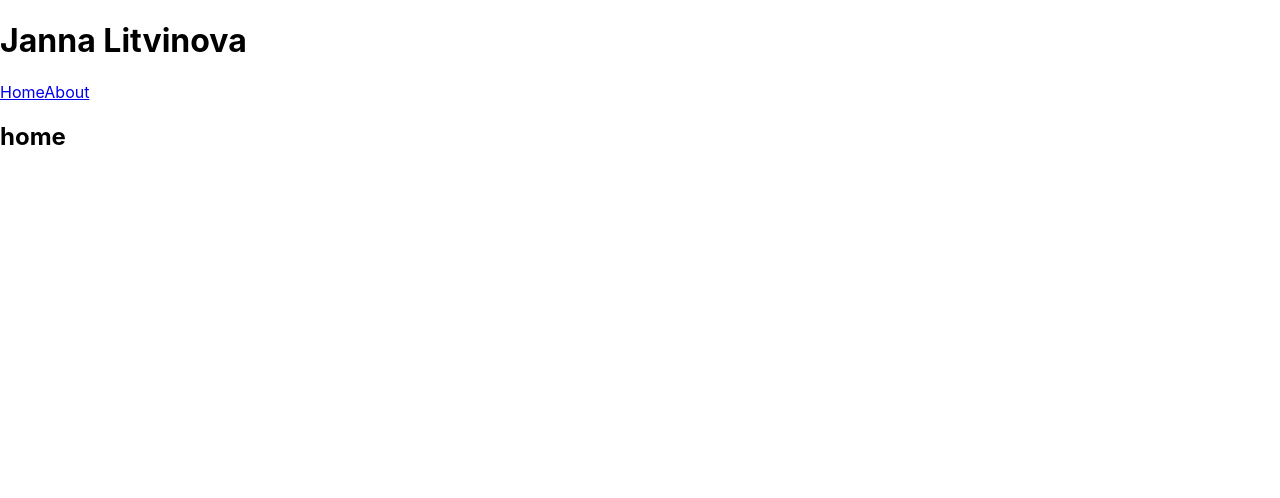
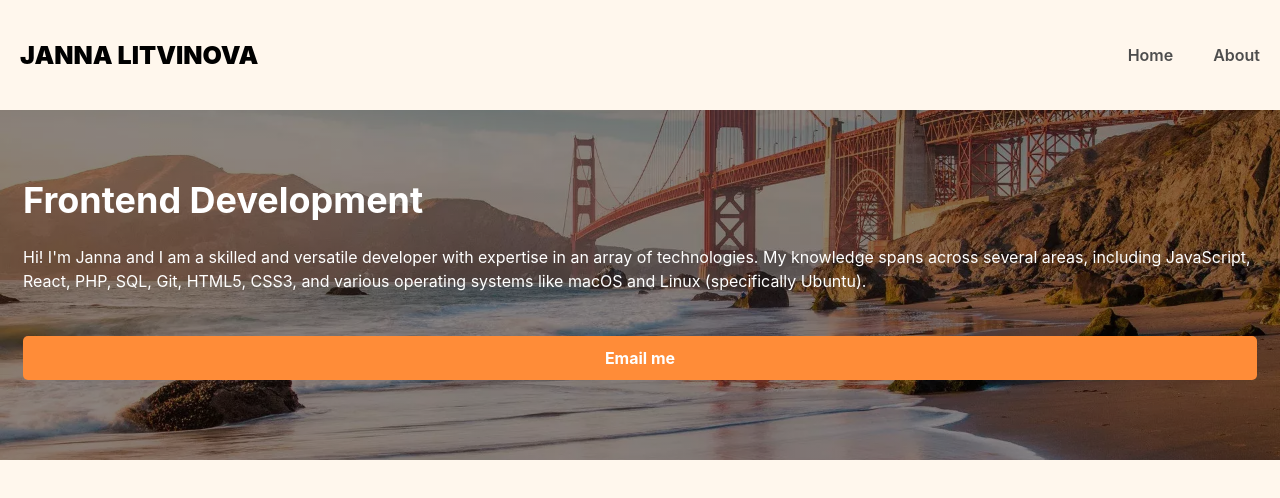
Before and after one commit to litvinovajann/personalSite, a React (Create React App) app: page / in a window 1280 px wide. Shown: the top 498 px of the page. Built offline with nearby package versions, Linux system fonts and the light colour scheme.

Commit message:
added styles and description

```diff
--- a/src/App.js
+++ b/src/App.js
@@ -8,7 +8,7 @@ function App() {
   return (
     <BrowserRouter>
     <header>
-      <h1> Janna Litvinova </h1>
+    <Link className="site-logo" to="/">Janna Litvinova</Link>
       <nav>
         <Link to="/">Home</Link>
         <Link to="/about">About</Link>
--- a/src/components/Home.js
+++ b/src/components/Home.js
@@ -1,6 +1,12 @@
 import React from 'react'
+import { Link } from "react-router-dom"
+
 export default function About() {
     return(
-        <h2>home</h2>
+        <div className="home-container">
+        <h1>Frontend Development</h1>
+        <p>Hi! I'm Janna and I am a skilled and versatile developer with expertise in an array of technologies. My knowledge spans across several areas, including JavaScript, React, PHP, SQL, Git, HTML5, CSS3, and various operating systems like macOS and Linux (specifically Ubuntu).</p>
+        <Link to="/">Email me</Link>
+    </div>
     )
 }
--- a/src/index.css
+++ b/src/index.css
@@ -1,13 +1,146 @@
-body {
-  margin: 0;
-  font-family: -apple-system, BlinkMacSystemFont, 'Segoe UI', 'Roboto', 'Oxygen',
-    'Ubuntu', 'Cantarell', 'Fira Sans', 'Droid Sans', 'Helvetica Neue',
-    sans-serif;
-  -webkit-font-smoothing: antialiased;
-  -moz-osx-font-smoothing: grayscale;
+
+* {
+  box-sizing: border-box;
 }
 
-code {
-  font-family: source-code-pro, Menlo, Monaco, Consolas, 'Courier New',
-    monospace;
+html, body {
+  margin: 0;
+  padding: 0;
+  background-color: #FFF7ED;
+  font-family: "Inter", sans-serif;
 }
+
+body::-webkit-scrollbar {
+display: none;
+}
+
+body {
+-ms-overflow-style: none;
+scrollbar-width: none;
+}
+
+header {
+  height: 110px;
+  display: flex;
+  align-items: center;
+  padding-block: 10px;
+}
+
+header .site-logo {
+  color: black;
+  margin-right: auto;
+  text-transform: uppercase;
+  font-weight: 900;
+  font-size: 25px;
+}
+
+header a {
+  text-decoration: none;
+  color: #4D4D4D;
+  font-weight: 600;
+  padding: 5px 20px;
+}
+
+header a:hover {
+  color: #161616;
+  text-decoration: underline;
+}
+
+.link-button {
+  display: inline-block;
+  text-align: center;
+  text-decoration: none;
+  border: none;
+  padding: .75rem 1.375rem;
+  color: initial;
+  font-weight: 700;
+  border-radius: 5px;
+  cursor: pointer;
+  transition: transform .1s ease-in-out;
+}
+
+.link-button:hover {
+  transform: translate(1px, 1px);
+}
+
+/*** HOME PAGE ***/
+.home-container {
+  background: linear-gradient(0deg, rgba(0, 0, 0, 0.46), rgba(0, 0, 0, 0.46)), url("./assets/images/baker-beach.jpeg") no-repeat center center;
+  -webkit-background-size: cover;
+  -moz-background-size: cover;
+  -o-background-size: cover;
+  background-size: cover;
+  min-height: 350px;
+  color: white;
+  padding: 45px 23px;
+}
+
+.home-container h1 {
+  font-weight: 700;
+  font-size: 2.25rem;
+  line-height: 42px;
+}
+
+.home-container p {
+  line-height: 24px;
+}
+
+.home-container a {
+  display: inline-block;
+  text-align: center;
+  text-decoration: none;
+  background-color: #FF8C38;
+  border: none;
+  width: 100%;
+  margin-top: 27px;
+  padding-block: .75rem;
+  color: white;
+  font-weight: 700;
+  border-radius: 5px;
+  cursor: pointer;
+  transition: transform .1s ease-in-out;
+}
+
+.home-container a:hover {
+  transform: translate(1px, 1px);
+}
+
+
+/*** ABOUT PAGE ***/
+.about-hero-image {
+  max-width: 100%;
+}
+
+.about-page-content {
+  padding-inline: 23px;
+  color: #161616;
+  margin-bottom: 55px;
+}
+
+.about-page-content h1 {
+  line-height: 38px;
+}
+
+.about-page-content p {
+  line-height: 22px;
+}
+
+.about-page-cta {
+  background-color: #FFCC8D;
+  color: #161616;
+  padding-inline: 32px;
+  padding-bottom: 32px;
+  margin-inline: 27px;
+  border-radius: 5px;
+}
+
+.about-page-cta h2 {
+  margin: 0;
+  padding-block: 37px;
+}
+
+.about-page-cta .link-button {
+  background-color: #161616;
+  color: white;
+  border-radius: 10px;
+}
```
Also changed, not shown: src/assets/images/baker-beach.jpeg (added).
